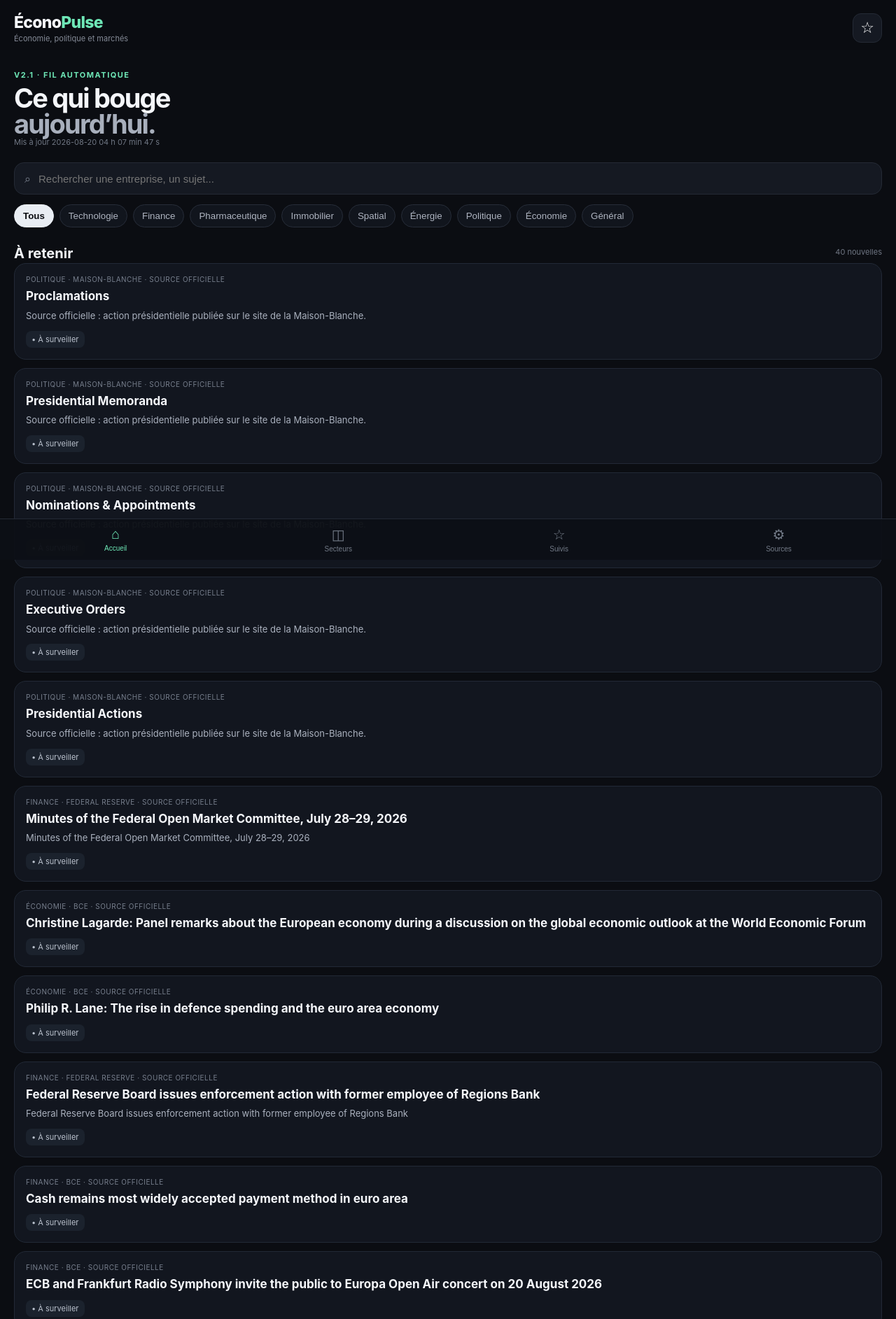
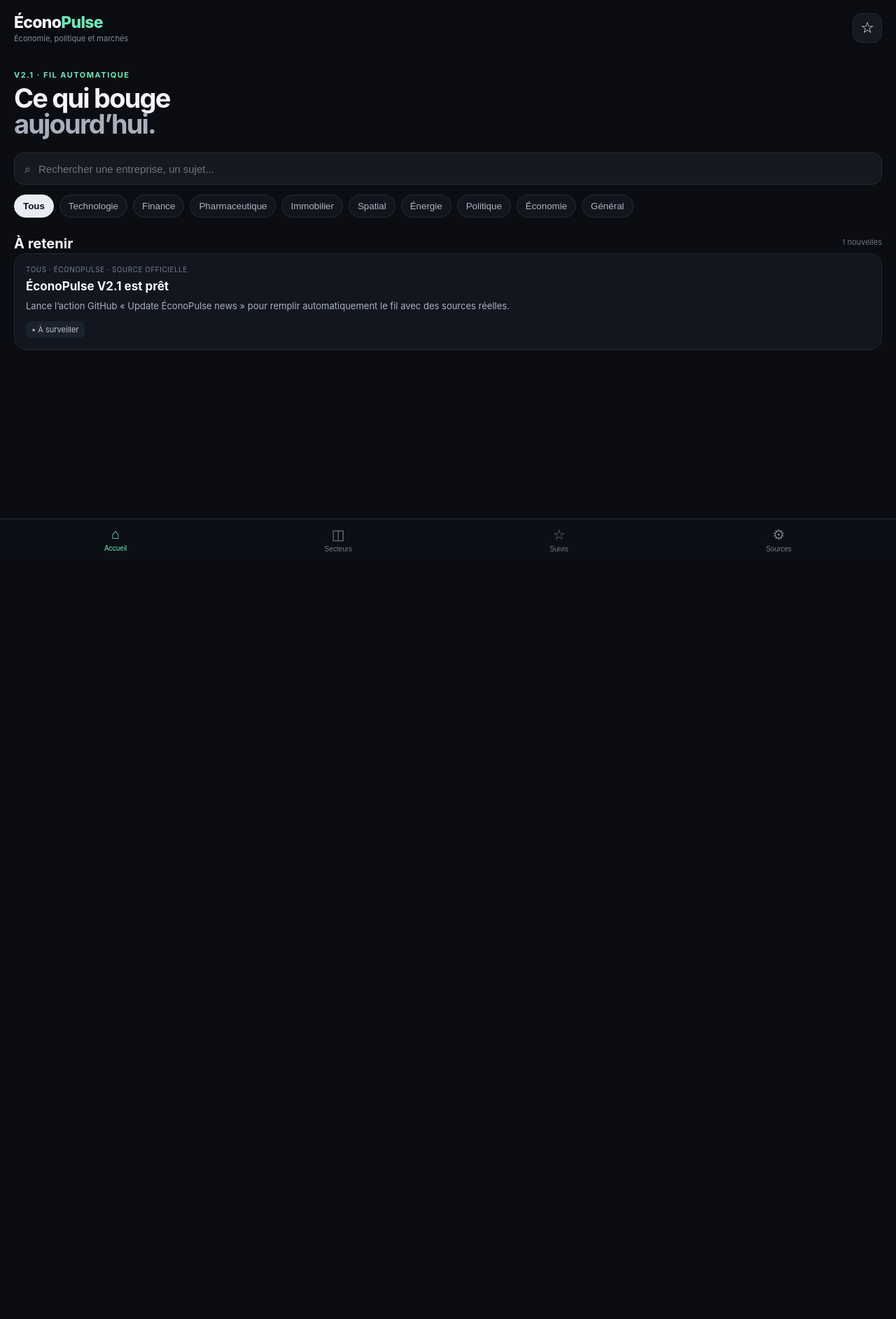
Before and after one commit to nathan98764567/EconoPulse, a plain HTML site: page index.html in a window 1280 px wide. Shown: the top 1885 px of the page at 70% size. After the commit the page ends 800 px from the top, so only its background shows below. Drawn offline with Linux system fonts and the light colour scheme.

Commit message:
Add files via upload

```diff
--- a/app.js
+++ b/app.js
@@ -20,16 +20,18 @@ function render(){
   let arr=state.articles.filter(n=>(state.selected==="Tous"||n.sector===state.selected)&&(!state.query||(`${n.title} ${n.summary} ${n.source} ${(n.entities||[]).join(" ")}`.toLowerCase().includes(state.query.toLowerCase()))));
   document.getElementById("count").textContent=arr.length+" nouvelles";
   document.getElementById("feed").innerHTML=arr.length?arr.map(n=>`
-  <article class="card">
-    <a class="cardlink" href="${escapeAttr(n.url)}" target="_blank" rel="noopener">
+  <article class="card" onclick="openArticle('${escapeAttr(n.id)}')" role="button">
+    <div class="cardlink">
       <div class="meta">${escape(n.sector)} · ${escape(n.source)} · ${n.sourceType==="officiel"?"SOURCE OFFICIELLE":"SOURCE AGRÉGÉE"}</div>
       <h3>${escape(n.title)}</h3>
       <div class="summary">${escape(n.summary||"")}</div>
       <div class="impact">
         <span class="pill ${n.impact==="important"?"important":"neutral"}">${n.impact==="important"?"⚡ Important":"• À surveiller"}</span>
+        ${n.analysis?`<span class="pill ${n.analysis.direction==="positif"?"positive":n.analysis.direction==="négatif"?"negative":"neutral"}">${n.analysis.direction==="positif"?"↗":"↘"} ${n.analysis.score}</span>`:""}
         ${(n.entities||[]).slice(0,4).map(e=>`<span class="pill">${escape(e)}</span>`).join("")}
       </div>
-    </a>
+      ${n.analysis?`<div class="analysisline">Impact ${escape(n.analysis.magnitude)} · confiance ${escape(n.analysis.confidence)}%</div>`:""}
+    </div>
   </article>`).join(""):`<div class="empty">Aucune nouvelle trouvée.</div>`;
 }
 function escape(s){return String(s??"").replace(/[&<>"']/g,m=>({"&":"&amp;","<":"&lt;",">":"&gt;",'"':"&quot;","'":"&#39;"}[m]))}
@@ -51,4 +53,27 @@ document.querySelectorAll(".tab").forEach(b=>b.onclick=()=>{
   else if(p==="watch"){document.querySelector(".hero h1").innerHTML="Vos<br><span>suivis.</span>";showWatch();}
   else {document.querySelector(".hero h1").innerHTML="ÉconoPulse<br><span>V2.1.</span>";document.getElementById("feed").innerHTML='<div class="card"><h3>Sources V2.1</h3><p class="summary">Banque du Canada, Federal Reserve, BCE, Statistique Canada, FMI, Maison-Blanche et GDELT.</p><p class="summary">Les sources officielles sont identifiées séparément des sources agrégées.</p></div>';}
 });
+
+function openArticle(id){
+  const n=state.articles.find(x=>x.id===id);
+  if(!n) return;
+  const x=n.analysis||{};
+  document.getElementById("modalBody").innerHTML=`
+    <div class="meta">${escape(n.sector)} · ${escape(n.source)}</div>
+    <h2>${escape(n.title)}</h2>
+    <p>${escape(n.summary||"")}</p>
+    <h4>Analyse ÉconoPulse</h4>
+    <div class="analysisbox">
+      <div class="score">${x.score??"—"} <small>/100</small></div>
+      <div><b>Impact ${escape(x.direction||"—")}</b><br>Intensité ${escape(x.magnitude||"—")} · confiance ${escape(x.confidence||"—")}%</div>
+    </div>
+    <p>${escape(x.explanation||"Analyse en attente.")}</p>
+    ${x.potentialWinners?.length?`<h4>Potentiellement favorisées</h4><div class="impact">${x.potentialWinners.map(e=>`<span class="pill positive">${escape(e)}</span>`).join("")}</div>`:""}
+    ${x.potentialRisks?.length?`<h4>Potentiellement exposées</h4><div class="impact">${x.potentialRisks.map(e=>`<span class="pill negative">${escape(e)}</span>`).join("")}</div>`:""}
+    <p class="disclaimer">${escape(x.disclaimer||"Analyse indicative.")}</p>
+    <a class="brief" href="${escapeAttr(n.url)}" target="_blank" rel="noopener">Lire la source ↗</a>`;
+  document.getElementById("modal").classList.remove("hidden");
+}
+function closeModal(){document.getElementById("modal").classList.add("hidden")}
+
 loadNews();
--- a/data/news.json
+++ b/data/news.json
@@ -1,483 +1,15 @@
 {
-  "updatedAt": "2026-08-20T04:07:47.473317+00:00",
+  "updatedAt": null,
   "articles": [
     {
-      "id": "e19a046b1832fa17",
-      "title": "Proclamations",
-      "summary": "Source officielle : action présidentielle publiée sur le site de la Maison-Blanche.",
-      "source": "Maison-Blanche",
+      "id": "demo-1",
+      "title": "ÉconoPulse V2.1 est prêt",
+      "summary": "Lance l’action GitHub « Update ÉconoPulse news » pour remplir automatiquement le fil avec des sources réelles.",
+      "source": "ÉconoPulse",
       "sourceType": "officiel",
-      "sector": "Politique",
-      "published": "2026-08-20T04:07:23.575105+00:00",
-      "url": "https://www.whitehouse.gov/presidential-actions/proclamations/",
-      "impact": "à surveiller",
-      "entities": []
-    },
-    {
-      "id": "754a7ee5cca17daa",
-      "title": "Presidential Memoranda",
-      "summary": "Source officielle : action présidentielle publiée sur le site de la Maison-Blanche.",
-      "source": "Maison-Blanche",
-      "sourceType": "officiel",
-      "sector": "Politique",
-      "published": "2026-08-20T04:07:23.575094+00:00",
-      "url": "https://www.whitehouse.gov/presidential-actions/presidential-memoranda/",
-      "impact": "à surveiller",
-      "entities": []
-    },
-    {
-      "id": "02d073bd320fc4e7",
-      "title": "Nominations & Appointments",
-      "summary": "Source officielle : action présidentielle publiée sur le site de la Maison-Blanche.",
-      "source": "Maison-Blanche",
-      "sourceType": "officiel",
-      "sector": "Politique",
-      "published": "2026-08-20T04:07:23.575083+00:00",
-      "url": "https://www.whitehouse.gov/presidential-actions/nominations-appointments/",
-      "impact": "à surveiller",
-      "entities": []
-    },
-    {
-      "id": "8611f41c3299fb8e",
-      "title": "Executive Orders",
-      "summary": "Source officielle : action présidentielle publiée sur le site de la Maison-Blanche.",
-      "source": "Maison-Blanche",
-      "sourceType": "officiel",
-      "sector": "Politique",
-      "published": "2026-08-20T04:07:23.575068+00:00",
-      "url": "https://www.whitehouse.gov/presidential-actions/executive-orders/",
-      "impact": "à surveiller",
-      "entities": []
-    },
-    {
-      "id": "65403e4bce30d39b",
-      "title": "Presidential Actions",
-      "summary": "Source officielle : action présidentielle publiée sur le site de la Maison-Blanche.",
-      "source": "Maison-Blanche",
-      "sourceType": "officiel",
-      "sector": "Politique",
-      "published": "2026-08-20T04:07:23.575035+00:00",
-      "url": "https://www.whitehouse.gov/presidential-actions/",
-      "impact": "à surveiller",
-      "entities": []
-    },
-    {
-      "id": "0ae895912269c030",
-      "title": "Minutes of the Federal Open Market Committee, July 28–29, 2026",
-      "summary": "Minutes of the Federal Open Market Committee, July 28–29, 2026",
-      "source": "Federal Reserve",
-      "sourceType": "officiel",
-      "sector": "Finance",
-      "published": "2026-08-19T18:00:00+00:00",
-      "url": "https://www.federalreserve.gov/newsevents/pressreleases/monetary20260819a.htm",
-      "impact": "à surveiller",
-      "entities": []
-    },
-    {
-      "id": "0c8c9e40deebbf0c",
-      "title": "Christine Lagarde: Panel remarks about the European economy during a discussion on the global economic outlook at the World Economic Forum",
-      "summary": "",
-      "source": "BCE",
-      "sourceType": "officiel",
-      "sector": "Économie",
-      "published": "2026-08-19T07:10:00+00:00",
-      "url": "https://www.ecb.europa.eu//press/key/date/2026/html/ecb.sp260819~98ddf24b7b.en.html",
-      "impact": "à surveiller",
-      "entities": []
-    },
-    {
-      "id": "321dd75f1966ec99",
-      "title": "Philip R. Lane: The rise in defence spending and the euro area economy",
-      "summary": "",
-      "source": "BCE",
-      "sourceType": "officiel",
-      "sector": "Économie",
-      "published": "2026-08-17T09:30:00+00:00",
-      "url": "https://www.ecb.europa.eu//press/key/date/2026/html/ecb.sp260817~1f9f7149c9.en.pdf",
-      "impact": "à surveiller",
-      "entities": []
-    },
-    {
-      "id": "37e5572751f82b78",
-      "title": "Federal Reserve Board issues enforcement action with former employee of Regions Bank",
-      "summary": "Federal Reserve Board issues enforcement action with former employee of Regions Bank",
-      "source": "Federal Reserve",
-      "sourceType": "officiel",
-      "sector": "Finance",
-      "published": "2026-08-13T15:00:00+00:00",
-      "url": "https://www.federalreserve.gov/newsevents/pressreleases/enforcement20260813a.htm",
-      "impact": "à surveiller",
-      "entities": []
-    },
-    {
-      "id": "77ff3f23e4296806",
-      "title": "Cash remains most widely accepted payment method in euro area",
-      "summary": "",
-      "source": "BCE",
-      "sourceType": "officiel",
-      "sector": "Finance",
-      "published": "2026-08-13T09:00:00+00:00",
-      "url": "https://www.ecb.europa.eu//press/pr/date/2026/html/ecb.pr260813~389729d6a9.en.html",
-      "impact": "à surveiller",
-      "entities": []
-    },
-    {
-      "id": "1d4d5d004b19f8eb",
-      "title": "ECB and Frankfurt Radio Symphony invite the public to Europa Open Air concert on 20 August 2026",
-      "summary": "",
-      "source": "BCE",
-      "sourceType": "officiel",
-      "sector": "Finance",
-      "published": "2026-08-11T08:30:00+00:00",
-      "url": "https://www.ecb.europa.eu//press/pr/date/2026/html/ecb.pr260811~47cd3ee040.en.html",
-      "impact": "à surveiller",
-      "entities": []
-    },
-    {
-      "id": "00b08b84e24761a5",
-      "title": "ECB publishes consolidated banking data for end-March 2026",
-      "summary": "",
-      "source": "BCE",
-      "sourceType": "officiel",
-      "sector": "Finance",
-      "published": "2026-08-07T08:00:00+00:00",
-      "url": "https://www.ecb.europa.eu//press/pr/date/2026/html/ecb.pr260807~58eb5109ce.en.html",
-      "impact": "à surveiller",
-      "entities": []
-    },
-    {
-      "id": "37b8ca3826ca4890",
-      "title": "Federal Reserve Board announces approval of the application by Coastal Bend Bancshares, Inc.",
-      "summary": "Federal Reserve Board announces approval of the application by Coastal Bend Bancshares, Inc.",
-      "source": "Federal Reserve",
-      "sourceType": "officiel",
-      "sector": "Finance",
-      "published": "2026-08-04T20:30:00+00:00",
-      "url": "https://www.federalreserve.gov/newsevents/pressreleases/orders20260804c.htm",
-      "impact": "important",
-      "entities": []
-    },
-    {
-      "id": "16afdb39a42940af",
-      "title": "Federal Reserve Board announces approval of the application by FS Bancorp, Inc.",
-      "summary": "Federal Reserve Board announces approval of the application by FS Bancorp, Inc.",
-      "source": "Federal Reserve",
-      "sourceType": "officiel",
-      "sector": "Finance",
-      "published": "2026-08-04T20:30:00+00:00",
-      "url": "https://www.federalreserve.gov/newsevents/pressreleases/orders20260804b.htm",
-      "impact": "important",
-      "entities": []
-    },
-    {
-      "id": "c64acc36908f7da9",
-      "title": "Federal Reserve Board announces approval of the application by Banco Santander, S.A. and Santander Holdings USA, Inc.",
-      "summary": "Federal Reserve Board announces approval of the application by Banco Santander, S.A. and Santander Holdings USA, Inc.",
-      "source": "Federal Reserve",
-      "sourceType": "officiel",
-      "sector": "Finance",
-      "published": "2026-08-04T20:30:00+00:00",
-      "url": "https://www.federalreserve.gov/newsevents/pressreleases/orders20260804a.htm",
-      "impact": "important",
-      "entities": []
-    },
-    {
-      "id": "9f23f1e46f32c317",
-      "title": "Federal Reserve Board requests comment on a proposal to modernize rules for mutual banking organizations",
-      "summary": "Federal Reserve Board requests comment on a proposal to modernize rules for mutual banking organizations",
-      "source": "Federal Reserve",
-      "sourceType": "officiel",
-      "sector": "Finance",
-      "published": "2026-07-31T14:00:00+00:00",
-      "url": "https://www.federalreserve.gov/newsevents/pressreleases/bcreg20260731a.htm",
-      "impact": "à surveiller",
-      "entities": []
-    },
-    {
-      "id": "37c0020c978c7918",
-      "title": "Federal Reserve Board requests comment on a proposal to modernize its rule governing the extension of credit to bank \"insiders\"—bank executives, board members and major shareholders who could potentially influence a bank's lending decisions",
-      "summary": "Federal Reserve Board requests comment on a proposal to modernize its rule governing the extension of credit to bank \"insiders\"—bank executives, board members and major shareholders who could potentially influence a bank's lending decisions",
-      "source": "Federal Reserve",
-      "sourceType": "officiel",
-      "sector": "Finance",
-      "published": "2026-07-31T14:00:00+00:00",
-      "url": "https://www.federalreserve.gov/newsevents/pressreleases/bcreg20260731b.htm",
-      "impact": "à surveiller",
-      "entities": []
-    },
-    {
-      "id": "584e4a0b462a63b2",
-      "title": "Federal Reserve Board issues enforcement action with Iuka Bancshares, Inc. and The Iuka State Bank",
-      "summary": "Federal Reserve Board issues enforcement action with Iuka Bancshares, Inc. and The Iuka State Bank",
-      "source": "Federal Reserve",
-      "sourceType": "officiel",
-      "sector": "Finance",
-      "published": "2026-07-30T15:00:00+00:00",
-      "url": "https://www.federalreserve.gov/newsevents/pressreleases/enforcement20260730b.htm",
-      "impact": "à surveiller",
-      "entities": []
-    },
-    {
-      "id": "24026fea0fc4827c",
-      "title": "Federal Reserve Board issues enforcement actions with former employee of Regions Bank and former employee of First Interstate Bank",
-      "summary": "Federal Reserve Board issues enforcement actions with former employee of Regions Bank and former employee of First Interstate Bank",
-      "source": "Federal Reserve",
-      "sourceType": "officiel",
-      "sector": "Finance",
-      "published": "2026-07-30T15:00:00+00:00",
-      "url": "https://www.federalreserve.gov/newsevents/pressreleases/enforcement20260730a.htm",
-      "impact": "à surveiller",
-      "entities": []
-    },
-    {
-      "id": "f2edce292a6e090e",
-      "title": "Digital euro app to incorporate highest accessibility standards",
-      "summary": "",
-      "source": "BCE",
-      "sourceType": "officiel",
-      "sector": "Finance",
-      "published": "2026-07-30T08:00:00+00:00",
-      "url": "https://www.ecb.europa.eu//press/pr/date/2026/html/ecb.pr260730~3b3bfbb565.en.html",
-      "impact": "à surveiller",
-      "entities": []
-    },
-    {
-      "id": "732ae274d5e49fb9",
-      "title": "Federal Reserve issues FOMC statement",
-      "summary": "Federal Reserve issues FOMC statement",
-      "source": "Federal Reserve",
-      "sourceType": "officiel",
-      "sector": "Finance",
-      "published": "2026-07-29T18:00:00+00:00",
-      "url": "https://www.federalreserve.gov/newsevents/pressreleases/monetary20260729a.htm",
-      "impact": "à surveiller",
-      "entities": []
-    },
-    {
-      "id": "68d9889f74260a97",
-      "title": "ECB wage tracker at 2.7% in Q1 2027, indicating stable negotiated wage pressures",
-      "summary": "",
-      "source": "BCE",
-      "sourceType": "officiel",
-      "sector": "Finance",
-      "published": "2026-07-29T08:00:00+00:00",
-      "url": "https://www.ecb.europa.eu//press/pr/date/2026/html/ecb.pr260729~4ad7508d8a.en.html",
-      "impact": "à surveiller",
-      "entities": []
-    },
-    {
-      "id": "7bd8feab00c88c6b",
-      "title": "Philip R. Lane: Outlook for the euro area economy",
-      "summary": "",
-      "source": "BCE",
-      "sourceType": "officiel",
-      "sector": "Économie",
-      "published": "2026-07-24T15:30:00+00:00",
-      "url": "https://www.ecb.europa.eu//press/key/date/2026/html/ecb.sp260724~d484b483b9.en.pdf",
-      "impact": "à surveiller",
-      "entities": []
-    },
-    {
-      "id": "7cd2e28951f8a7cc",
-      "title": "Decisions taken by the Governing Council of the ECB (in addition to decisions setting interest rates)",
-      "summary": "",
-      "source": "BCE",
-      "sourceType": "officiel",
-      "sector": "Finance",
-      "published": "2026-07-24T13:00:00+00:00",
-      "url": "https://www.ecb.europa.eu//press/govcdec/otherdec/2026/html/ecb.gc260724~eebbc30622.en.html",
-      "impact": "à surveiller",
-      "entities": []
-    },
-    {
-      "id": "8cbcec8ff1535097",
-      "title": "ECB to extend use of climate factors in Eurosystem collateral framework to non-financial corporate credit claims",
-      "summary": "",
-      "source": "BCE",
-      "sourceType": "officiel",
-      "sector": "Finance",
-      "published": "2026-07-24T10:00:00+00:00",
-      "url": "https://www.ecb.europa.eu//press/pr/date/2026/html/ecb.pr260724_4~f082ce289d.en.html",
-      "impact": "à surveiller",
-      "entities": []
-    },
-    {
-      "id": "586beeee8e343c26",
-      "title": "Results of the June 2026 survey on credit terms and conditions in euro-denominated securities financing and OTC derivatives markets (SESFOD)",
-      "summary": "",
-      "source": "BCE",
-      "sourceType": "officiel",
-      "sector": "Finance",
-      "published": "2026-07-24T09:00:00+00:00",
-      "url": "https://www.ecb.europa.eu//press/pr/date/2026/html/ecb.pr260724_3~c0b45e246f.en.html",
-      "impact": "à surveiller",
-      "entities": []
-    },
-    {
-      "id": "b43e23c124fc5b5a",
-      "title": "ECB to start implementing enhanced repo facility for central banks",
-      "summary": "",
-      "source": "BCE",
-      "sourceType": "officiel",
-      "sector": "Finance",
-      "published": "2026-07-24T08:30:00+00:00",
-      "url": "https://www.ecb.europa.eu//press/pr/date/2026/html/ecb.pr260724_2~d7d475d2f0.en.html",
-      "impact": "à surveiller",
-      "entities": []
-    },
-    {
-      "id": "bb881abbce264c97",
-      "title": "Results of the ECB Survey of Professional Forecasters for the third quarter of 2026",
-      "summary": "",
-      "source": "BCE",
-      "sourceType": "officiel",
-      "sector": "Finance",
-      "published": "2026-07-24T08:00:00+00:00",
-      "url": "https://www.ecb.europa.eu//press/pr/date/2026/html/ecb.pr260724~a099353951.en.html",
-      "impact": "à surveiller",
-      "entities": []
-    },
-    {
-      "id": "4292dcff69db4be1",
-      "title": "ECB Consumer Expectations Survey results – June 2026",
-      "summary": "",
-      "source": "BCE",
-      "sourceType": "officiel",
-      "sector": "Finance",
-      "published": "2026-07-24T08:00:00+00:00",
-      "url": "https://www.ecb.europa.eu//press/pr/date/2026/html/ecb.pr260724_1~fa277eb6fe.en.html",
-      "impact": "à surveiller",
-      "entities": []
-    },
-    {
-      "id": "cf963cd3b4b22c6b",
-      "title": "ECB reveals shortlisted designs for new banknotes and launches public survey",
-      "summary": "",
-      "source": "BCE",
-      "sourceType": "officiel",
-      "sector": "Finance",
-      "published": "2026-07-23T14:15:00+00:00",
-      "url": "https://www.ecb.europa.eu//press/pr/date/2026/html/ecb.pr260723~c2d43f9170.en.html",
-      "impact": "à surveiller",
-      "entities": []
-    },
-    {
-      "id": "bfb4244e4c2921d3",
-      "title": "Agencies issue joint statement on handling of highly sensitive information during bank examinations",
-      "summary": "Agencies issue joint statement on handling of highly sensitive information during bank examinations",
-      "source": "Federal Reserve",
-      "sourceType": "officiel",
-      "sector": "Finance",
-      "published": "2026-07-16T18:00:00+00:00",
-      "url": "https://www.federalreserve.gov/newsevents/pressreleases/bcreg20260716a.htm",
-      "impact": "à surveiller",
-      "entities": []
-    },
-    {
-      "id": "e462daf9f0768430",
-      "title": "Federal Reserve Board issues enforcement action with former chief lending officer of Heritage State Bank",
-      "summary": "Federal Reserve Board issues enforcement action with former chief lending officer of Heritage State Bank",
-      "source": "Federal Reserve",
-      "sourceType": "officiel",
-      "sector": "Finance",
-      "published": "2026-07-16T15:00:00+00:00",
-      "url": "https://www.federalreserve.gov/newsevents/pressreleases/enforcement20260716a.htm",
-      "impact": "à surveiller",
-      "entities": []
-    },
-    {
-      "id": "45660abb4fc1669a",
-      "title": "Minutes of the Board's discount rate meetings on June 8 and June 17, 2026",
-      "summary": "Minutes of the Board's discount rate meetings on June 8 and June 17, 2026",
-      "source": "Federal Reserve",
-      "sourceType": "officiel",
-      "sector": "Finance",
-      "published": "2026-07-14T18:00:00+00:00",
-      "url": "https://www.federalreserve.gov/newsevents/pressreleases/monetary20260714a.htm",
-      "impact": "à surveiller",
-      "entities": []
-    },
-    {
-      "id": "3d8c94d0f5238d26",
-      "title": "Federal Reserve announces the leadership and objectives of its task forces to advance the conduct of monetary policy",
-      "summary": "Federal Reserve announces the leadership and objectives of its task forces to advance the conduct of monetary policy",
-      "source": "Federal Reserve",
-      "sourceType": "officiel",
-      "sector": "Politique",
-      "published": "2026-07-09T19:00:00+00:00",
-      "url": "https://www.federalreserve.gov/newsevents/pressreleases/monetary20260709a.htm",
-      "impact": "à surveiller",
-      "entities": []
-    },
-    {
-      "id": "4f2535ea42084d2f",
-      "title": "Federal Reserve Board issues enforcement action with TS Banking Group, Inc. and TS Contrarian Bancshares, Inc.",
-      "summary": "Federal Reserve Board issues enforcement action with TS Banking Group, Inc. and TS Contrarian Bancshares, Inc.",
-      "source": "Federal Reserve",
-      "sourceType": "officiel",
-      "sector": "Finance",
-      "published": "2026-07-09T15:00:00+00:00",
-      "url": "https://www.federalreserve.gov/newsevents/pressreleases/enforcement20260709a.htm",
-      "impact": "à surveiller",
-      "entities": []
-    },
-    {
-      "id": "c19ff2e523ab9609",
-      "title": "Minutes of the Federal Open Market Committee, June 16-17, 2026",
-      "summary": "Minutes of the Federal Open Market Committee, June 16-17, 2026",
-      "source": "Federal Reserve",
-      "sourceType": "officiel",
-      "sector": "Finance",
-      "published": "2026-07-08T18:00:00+00:00",
-      "url": "https://www.federalreserve.gov/newsevents/pressreleases/monetary20260708a.htm",
-      "impact": "à surveiller",
-      "entities": []
-    },
-    {
-      "id": "6c3a3c85e6eec092",
-      "title": "Federal Reserve Board requests comment on a proposal to amend its requirements for banks to maintain anti-money laundering programs",
-      "summary": "Federal Reserve Board requests comment on a proposal to amend its requirements for banks to maintain anti-money laundering programs",
-      "source": "Federal Reserve",
-      "sourceType": "officiel",
-      "sector": "Finance",
-      "published": "2026-07-07T19:00:00+00:00",
-      "url": "https://www.federalreserve.gov/newsevents/pressreleases/bcreg20260707a.htm",
-      "impact": "à surveiller",
-      "entities": []
-    },
-    {
-      "id": "ea301cacbbfbe1b3",
-      "title": "Federal Reserve Board issues enforcement action with Small Business Bank and announces termination enforcement actions with BNP Paribas S.A., BNP Paribas USA, Inc., BNP Paribas Securities Corp., and Community Bankshares, Inc.",
-      "summary": "Federal Reserve Board issues enforcement action with Small Business Bank and announces termination enforcement actions with BNP Paribas S.A., BNP Paribas USA, Inc., BNP Paribas Securities Corp., and Community Bankshares, Inc.",
-      "source": "Federal Reserve",
-      "sourceType": "officiel",
-      "sector": "Finance",
-      "published": "2026-07-02T15:00:00+00:00",
-      "url": "https://www.federalreserve.gov/newsevents/pressreleases/enforcement20260702a.htm",
-      "impact": "à surveiller",
-      "entities": []
-    },
-    {
-      "id": "26c6cdc81b4dfe80",
-      "title": "Federal Reserve issues initial findings from its 2025 triennial payments study",
-      "summary": "Federal Reserve issues initial findings from its 2025 triennial payments study",
-      "source": "Federal Reserve",
-      "sourceType": "officiel",
-      "sector": "Finance",
-      "published": "2026-07-01T18:30:00+00:00",
-      "url": "https://www.federalreserve.gov/newsevents/pressreleases/other20260701a.htm",
-      "impact": "à surveiller",
-      "entities": []
-    },
-    {
-      "id": "5c658e650b97b1f4",
-      "title": "Agencies release list of distressed or underserved nonmetropolitan middle-income geographies",
-      "summary": "Agencies release list of distressed or underserved nonmetropolitan middle-income geographies",
-      "source": "Federal Reserve",
-      "sourceType": "officiel",
-      "sector": "Finance",
-      "published": "2026-06-30T14:00:00+00:00",
-      "url": "https://www.federalreserve.gov/newsevents/pressreleases/bcreg20260630a.htm",
+      "sector": "Tous",
+      "published": "2026-08-18T00:00:00Z",
+      "url": "https://github.com/",
       "impact": "à surveiller",
       "entities": []
     }
```
Also changed, not shown: index.html (+1 -1 lines), style.css (+8 -0 lines), 2 other files.
